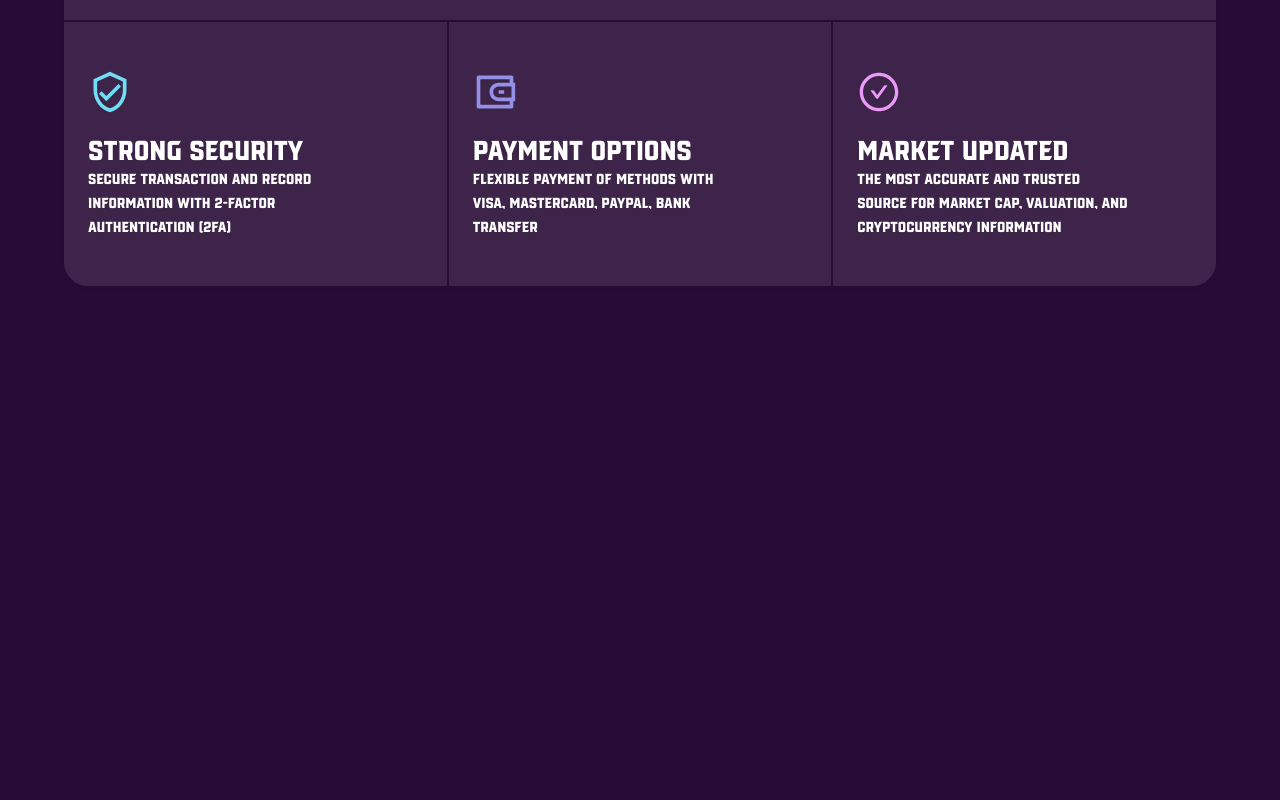
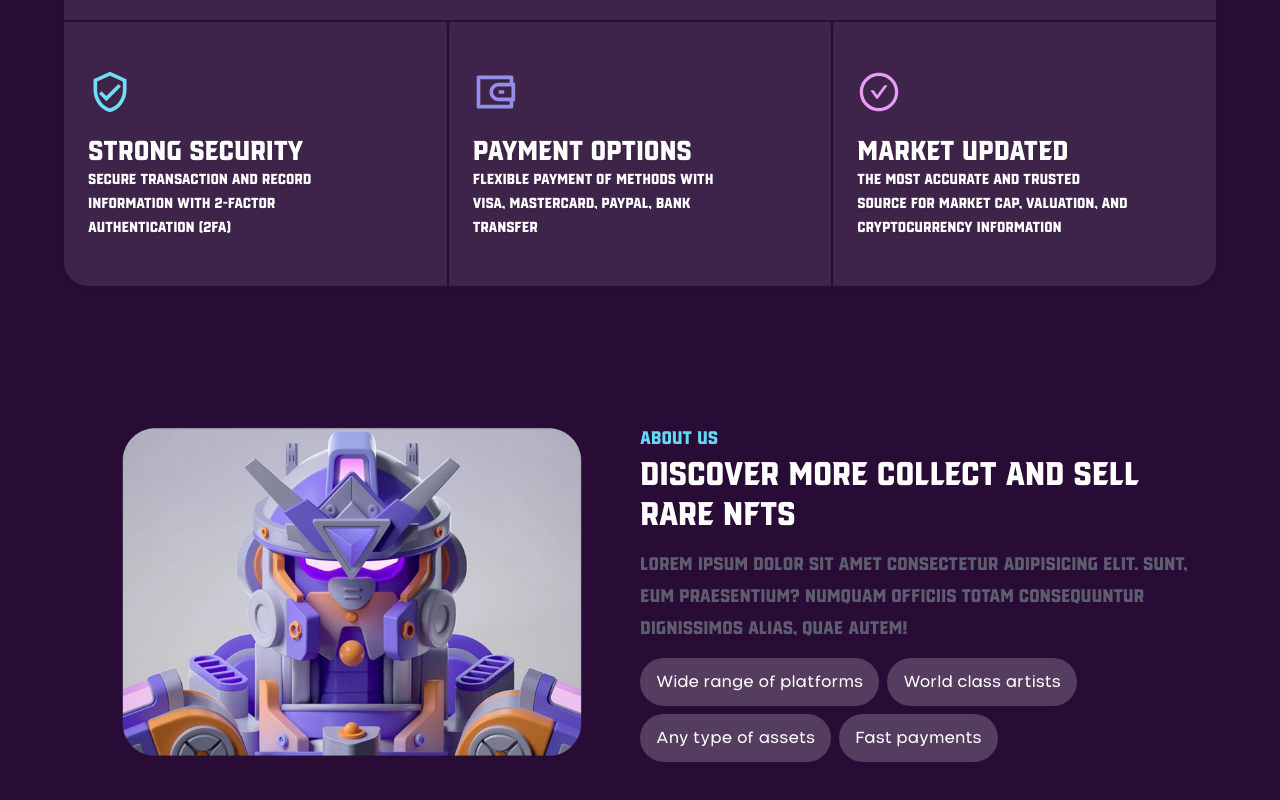
Before and after one commit to Hrithik0112/Web3-landing-Page, a Next.js app: page / in a window 1280 px wide. Shown: the part 1010-1810 px from the top of the page. Before the commit the page ends 1328 px from the top, so only its background shows below. Built offline with nearby package versions, Linux system fonts and the light colour scheme.

Commit message:
Feat : about us section added

```diff
--- a/src/app/page.tsx
+++ b/src/app/page.tsx
@@ -1,4 +1,5 @@
 import Header from "@/components/Header";
+import AboutUs from "@/sections/AboutUs";
 import Hero from "@/sections/Hero";
 import Popularity from "@/sections/Popularity";
 export default function Home() {
@@ -8,6 +9,7 @@ export default function Home() {
       <Header/>
       <Hero/>
       <Popularity/>
+      <AboutUs/>
     </div>
   );
 }
--- /dev/null
+++ b/src/components/Title.tsx
@@ -0,0 +1,14 @@
+type Props = {
+    heading: string;
+    subHeading: string;
+    className?: string;
+};
+
+export default function Title({ heading, subHeading, className = "" }: Props) {
+    return (
+        <div className={`${className}`}>
+            <h4 className="font-redzone text-[#65d6f4] text-xl">{heading}</h4>
+            <h2 className="font-redzone text-4xl">{subHeading}</h2>
+        </div>
+    );
+}
--- /dev/null
+++ b/src/sections/AboutUs.tsx
@@ -0,0 +1,47 @@
+import Title from '@/components/Title';
+import React from 'react'
+
+
+const tags = [
+    "Wide range of platforms",
+    "World class artists",
+    "Any type of assets",
+    "Fast payments",
+];
+const AboutUs = () => {
+  return (
+    <section className="w-full flex flex-col-reverse md:flex-row-reverse items-center">
+    <div className="text md:w-1/2 flex flex-col flex-wrap gap-4 my-2">
+        <Title
+            className="max-w-[90%]"
+            heading="About Us"
+            subHeading="Discover more Collect And Sell Rare NFTs"
+        />
+        <span className="text-gray-500/80 leading-8 text-xl">
+            Lorem ipsum dolor sit amet consectetur adipisicing elit. Sunt, eum
+            praesentium? Numquam officiis totam consequuntur dignissimos alias,
+            quae autem!
+        </span>
+        <div className="flex flex-row flex-wrap gap-2">
+            {tags.map((tag, i) => (
+                <button
+                    key={i}
+                    className="rounded-full px-4 py-3 bg-white/20 hover:bg-white/30 font-nominee  text-nowrap"
+                >
+                    {tag}
+                </button>
+            ))}
+        </div>
+    </div>
+    <div className="md:w-1/2 my-2 h-full">
+        <img
+            src="/assets/robo.png"
+            alt="robo"
+            className="object-contain max-w-[80%] max-h-[90%] mx-auto"
+        />
+    </div>
+</section>
+  )
+}
+
+export default AboutUs
```
